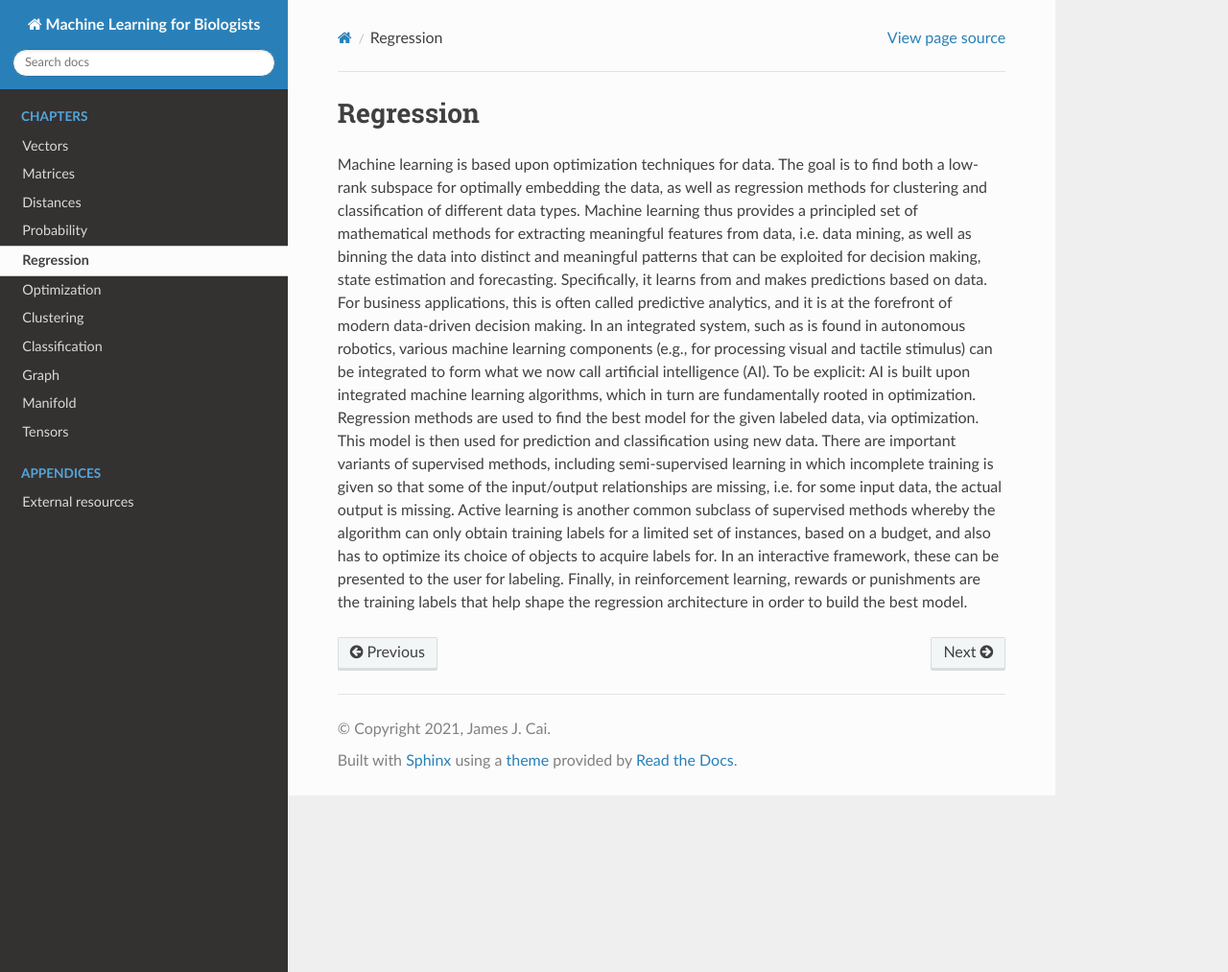
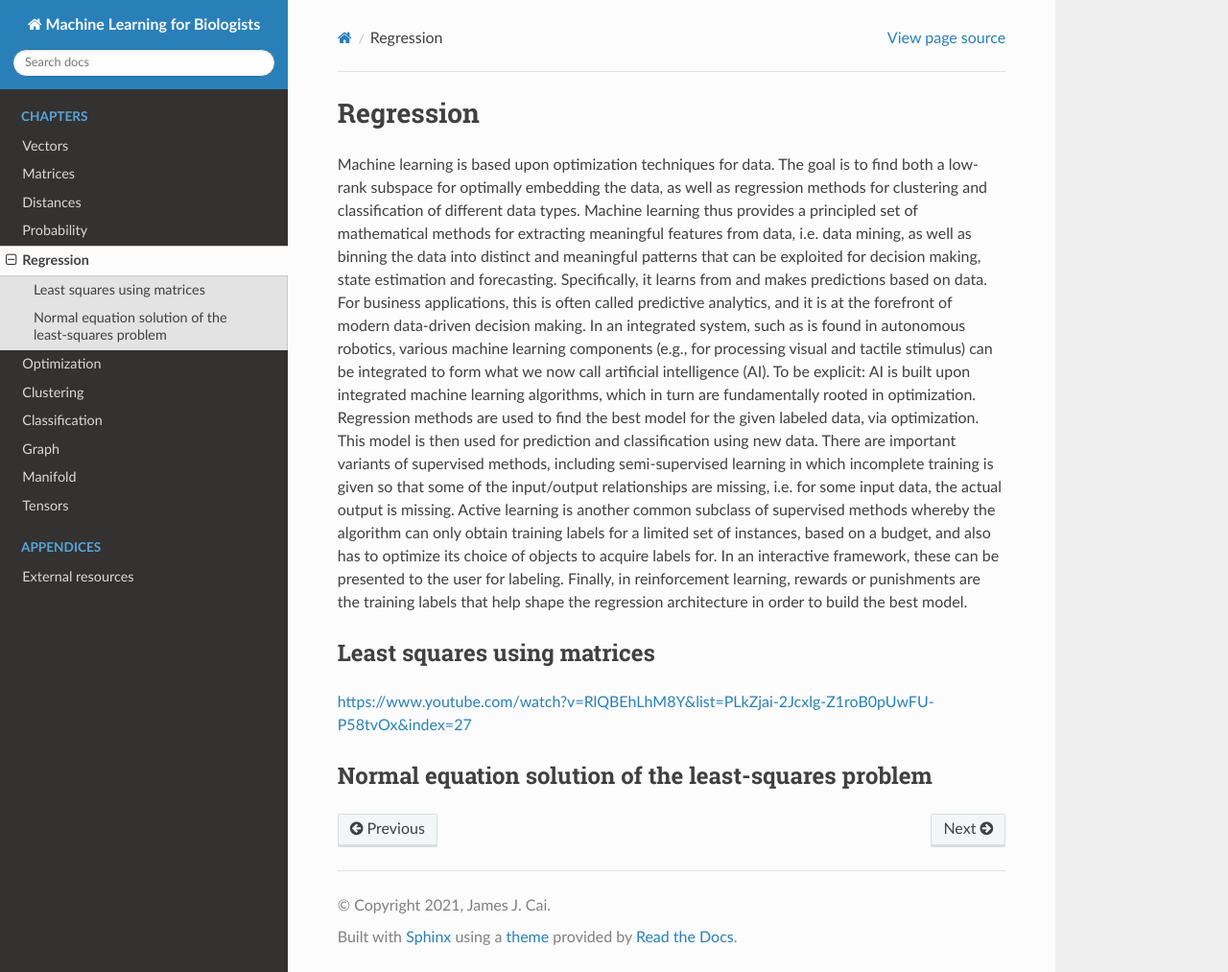
Before and after one commit to jamesjcai/readthedocs_ml4b, a Sphinx documentation site: the page built from docs/chapter_regression.rst, in a window 1280 px wide and 1013 px high. Shown: the whole window at 96% size. Built offline with Sphinx 7.4.7 and the Read the Docs theme 2.0.0, drawn with Linux system fonts in a browser that asks for light colours; formulas are drawn with MathJax 3; pages that are not in the unit, such as notebooks, are missing from menus.

Commit message:
Update chapter_regression.rst

```diff
--- a/docs/chapter_regression.rst
+++ b/docs/chapter_regression.rst
@@ -1,9 +1,19 @@
+.. _chapter_regression:
 
+**********
 Regression
-==========
+**********
 
 Machine learning is based upon optimization techniques for data. The goal is to find both a low-rank subspace for optimally embedding the data, as well as regression methods for clustering and classification of different data types.
 Machine learning thus provides a principled set of mathematical methods for extracting meaningful features from data, i.e. data mining, as well as binning the data into distinct and meaningful patterns that can be exploited for decision making, state estimation and forecasting.
 Specifically, it learns from and makes predictions based on data.
 For business applications, this is often called predictive analytics, and it is at the forefront of modern data-driven decision making. In an integrated system, such as is found in autonomous robotics, various machine learning components (e.g., for processing visual and tactile stimulus) can be integrated to form what we now call artificial intelligence (AI). To be explicit: AI is built upon integrated machine learning algorithms, which in turn are fundamentally rooted in optimization.
 Regression methods are used to find the best model for the given labeled data, via optimization. This model is then used for prediction and classification using new data. There are important variants of supervised methods, including semi-supervised learning in which incomplete training is given so that some of the input/output relationships are missing, i.e. for some input data, the actual output is missing. Active learning is another common subclass of supervised methods whereby the algorithm can only obtain training labels for a limited set of instances, based on a budget, and also has to optimize its choice of objects to acquire labels for. In an interactive framework, these can be presented to the user for labeling. Finally, in reinforcement learning, rewards or punishments are the training labels that help shape the regression architecture in order to build the best model.
+
+
+Least squares using matrices
+----------------------------
+https://www.youtube.com/watch?v=RlQBEhLhM8Y&list=PLkZjai-2Jcxlg-Z1roB0pUwFU-P58tvOx&index=27
+
+Normal equation solution of the least-squares problem
+-----------------------------------------------------
```
